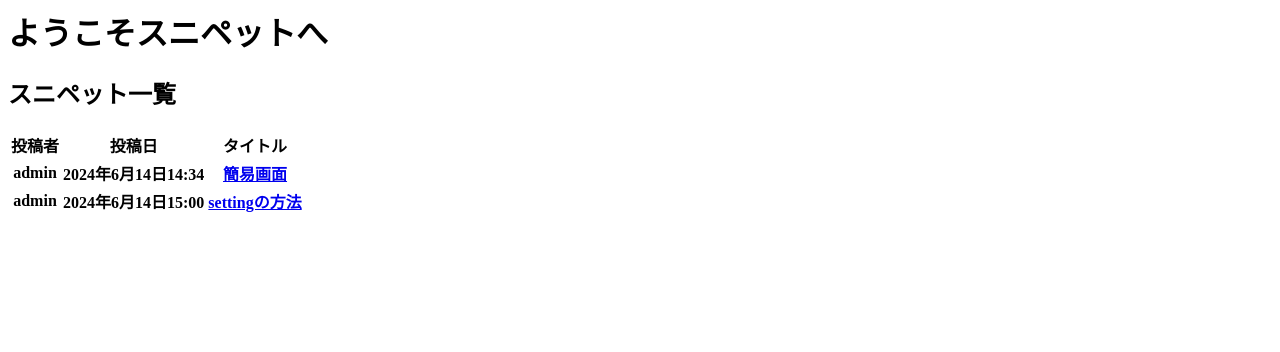
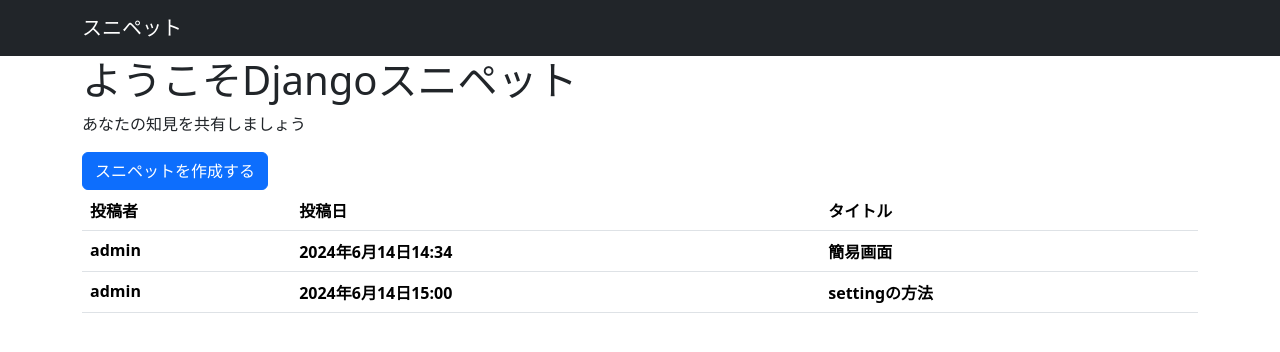
Before and after one commit to takanotomoo/practice_python, a Django app: page / in a window 1280 px wide. Shown: the top 352 px of the page. Run offline with Django 5.2, Linux system fonts and the light colour scheme; data comes from the database, SQL or seed files in the repository; lists and menus that the app fills with data are empty; some libraries are stand-ins or nearby versions.

Commit message:
更新0620

```diff
--- a/djangosnippets/settings.py
+++ b/djangosnippets/settings.py
@@ -38,6 +38,7 @@ INSTALLED_APPS = [
     'django.contrib.messages',
     'django.contrib.staticfiles',
     'snippets.apps.SnippetsConfig',
+    'django_bootstrap5',
 ]
 
 MIDDLEWARE = [
--- a/snippets/templates/snippets/top.html
+++ b/snippets/templates/snippets/top.html
@@ -1,14 +1,29 @@
+{% load django_bootstrap5 %}
 <html>
 <head>
     <meta charset="utf-8">
     <title>Djangoスニペット</title>
+    {% bootstrap_css %}
+    {% bootstrap_javascript %}
 </head>
 <body>
-    <h1>ようこそスニペットへ</h1>
-    <h2>スニペット一覧</h2>
+<nav class="navbar navbar-expend flex-md-row navbar-dark bg-dark">
+    <div class="container justify-content-between">
+        <a href="/" class="navbar-brand">スニペット</a>
+    </div>
+</nav>
+<main>
+    <div class="container">
+        <div class="welcome">
+            <h1 class="title">ようこそDjangoスニペット</h1>
+            <p class="subtitle">あなたの知見を共有しましょう</p>
+            <a class="btn btn-primary" href="{% url 'snippet_new' %}">スニペットを作成する</a>
+        </div>
+
         {% if snippets %}
         <table class="table">
             <thead>
+            <tr>
                 <th>投稿者</th>
                 <th>投稿日</th>
                 <th>タイトル</th>
@@ -19,13 +34,14 @@
             <tr>
                 <th>{{ snippet.created_by.username }}</th>
                 <th>{{ snippet.created_at }}</th>
-            <th><a href ="{% url 'snippet_detail' snippet.id %}">{{ snippet.title }}</a></th>
-        </tr>
+                <th>{{ snippet.title }}</th>
+            <tr>
             {% endfor %}
             </tbody>
         </table>
         {% else %}
         <p>スニペットはまだ投稿されていません。</p>
         {% endif %}
+    </div>
+</main>
 </body>
-</html>
```
Also changed, not shown: snippets/static/snippets/css/style.css (added, +12 -0 lines). Lines whose indentation alone changed are shown as unchanged.
